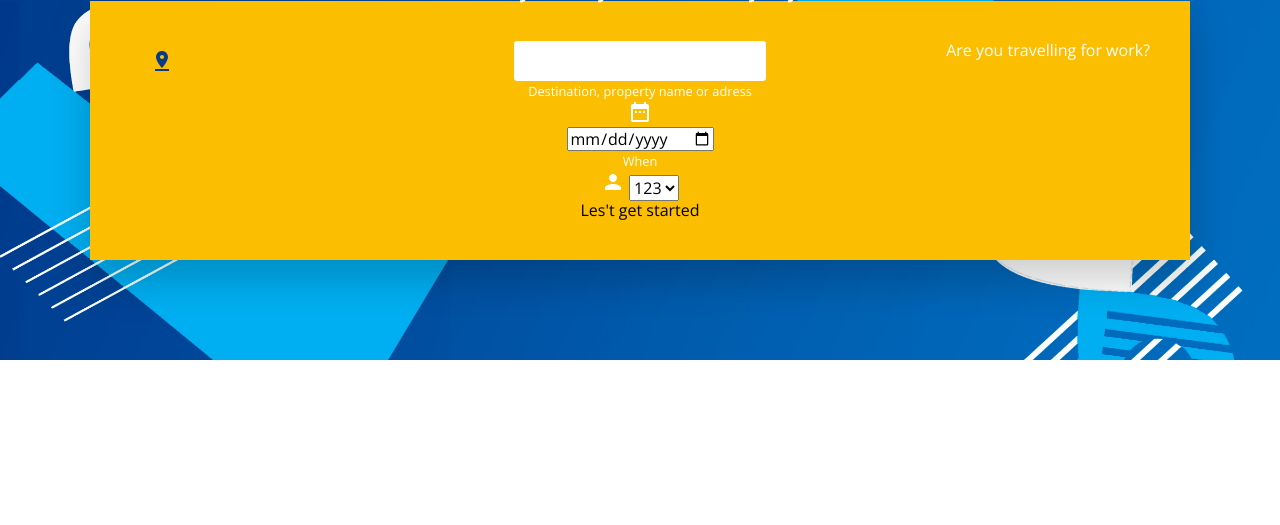
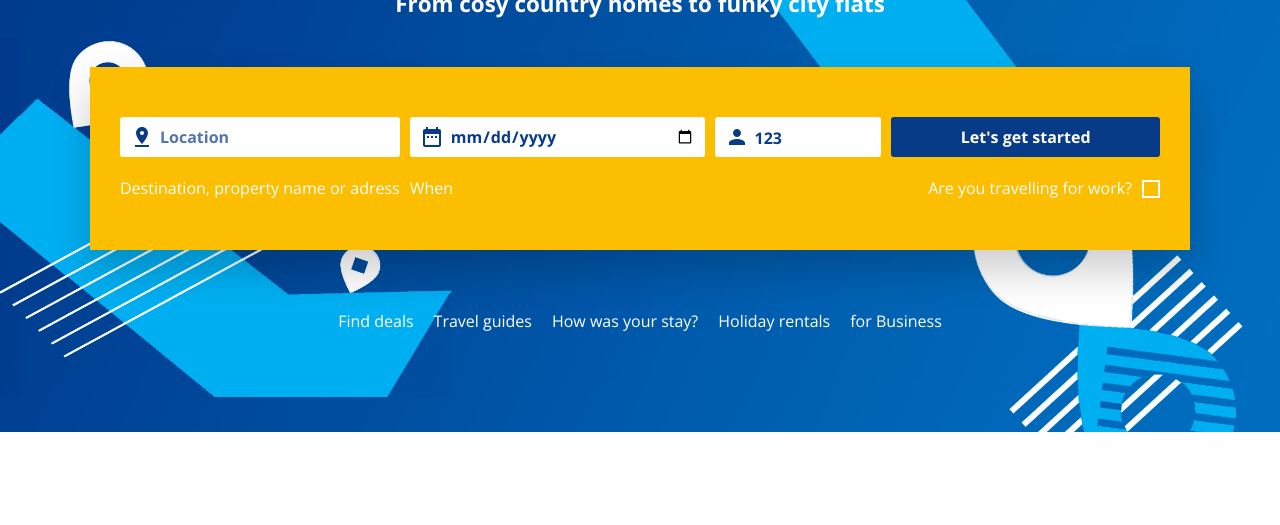
Before and after one commit to Omersenem/booking.com, a website built with Parcel: page index.html in a window 1280 px wide. Shown: the part 275-800 px from the top of the page. Built offline with nearby package versions, Linux system fonts and the light colour scheme.

Commit message:
showecase tamamlandı

```diff
--- a/index.html
+++ b/index.html
@@ -85,58 +85,68 @@
 <main class="Main">
     <section class="Showcase">
         <div class="container">
-            <h1>More deals than days in a year.</h1>
-            <h3>From cosy country homes to funky city flats</h3>
+            <h1 class="Showcase-title">More deals than days in a year.</h1>
+            <h3 class="Showcase-subtitle">From cosy country homes to funky city flats</h3>
             <div class="Search">
                 <form class="Search-form" action="">
-                    <div >
+                    <div class="Search-form-item">
                         <div class="form-item">
                             <svg class="icon icon-pin_drop form-item-icon">
                                 <use xlink:href="#icon-pin_drop"></use>
                             </svg>
-                            <input class="text" type="text">
+                            <input class="text" type="text" placeholder="Location">
                         </div>
-
-                        <small>Destination, property name or adress </small>
-
+                        <p class="form-description">Destination, property name or adress </p>
                     </div>
-                    <div>
+                    <div class="Search-form-item">
+                        <div class="form-item">
                             <svg class="icon icon-date_range form-item-icon">
                                 <use xlink:href="#icon-date_range"></use>
                             </svg>
-                        <div><input  type="date"></div>
-                        <small>When</small>
-
-                    </div>
-                    <div>
+                            <input class="text" type="date"/></div>
+                        <p class="form-description">When</p></div>
+                    <div class="Search-form-item">
+                        <div class="form-item">
                             <svg class="icon icon-person form-item-icon">
                                 <use xlink:href="#icon-person"></use>
                             </svg>
-                        <select>
+
+                            <div class="select">
+
+                                <select class="select-123">
                                     <option value="">123</option>
-
-                        </select>
+                                </select></div>
                         </div>
-                    <div>
-                        <button type="button">
-                            Les't get started
-                        </button>
                     </div>
-                    <div class="asd">
-                        Are you travelling for work?
+                    <div class="Search-form-item">
+                        <div class="for-work">
+                            <label class="form-checkbox">Are you travelling for work?
+                                <div class="checkbox">
+                                    <input type="checkbox"/>
+                                    <svg class="icon icon-check">
+                                        <use xlink:href="#icon-check"></use>
+                                    </svg>
                                 </div>
-
+                            </label>
+                        </div>
+                        <button class="button button-navy button-full" type="button">Let&apos;s get started</button>
+                    </div>
                 </form>
 
             </div>
+            <div class="Showcase-shortlink">
+                <a href="">Find deals</a>
+                <a href="">Travel guides</a>
+                <a href="">How was your stay?</a>
+                <a href="">Holiday rentals</a>
+                <a href="">for Business</a>
+
             </div>
 
-
+        </div>
     </section>
 </main>
 <script src="js/jquery-3.6.1.min.js"></script>
 <script src="js/main.js"></script>
-
-
 </body>
 </html>
--- a/scss/config/variable.scss
+++ b/scss/config/variable.scss
@@ -11,3 +11,4 @@ $color-soft-blue:#f1f6ff;
 $color-yellow: #FBBE00;
 //
 $font-family: 'Open Sans', 'Roboto',Arial,sans-serif;
+//
--- a/scss/global/header.scss
+++ b/scss/global/header.scss
@@ -1,7 +1,7 @@
 @import "../config/variable";
-
+$Header-height: 68px;
 .Header {
-  height: 68px;
+  height: $Header-height;
 
   .container {
     position: relative;
@@ -25,13 +25,12 @@
   &-menu {
     pointer-events: none;
     opacity: 0;
-    // transform: translateX(100%);
     transition: .2s;
     display: flex;
     position: fixed;
     left: 0;
     right: 0;
-    top: 100%;
+    top: $Header-height;
     padding-bottom: 20px;
     padding-left: $gutter;
     padding-right: $gutter;
--- a/scss/helper/global.scss
+++ b/scss/helper/global.scss
@@ -1,8 +1,14 @@
 @import "../config/variable";
 
 body {
-  overflow: hidden;
+  //overflow: hidden;
   font-family: $font-family;
+  line-height: 1.4;
+
+
+}
+h1,h2,h3,h4,h5,h6 {
+  line-height: 1.2;
 }
 
 .container {
@@ -21,17 +27,25 @@ button {
   background-color: transparent;
 }
 
+.select, .button, .text {
+  font-family: inherit;
+  border-radius: $border-radius;
+  border: 0;
+  font-weight: bold;
+
+  background-color: #fff;
+}
+
 .button {
   display: inline-flex;
   align-items: center;
+  justify-content: center;
   padding-left: 20px;
+  text-align: center;
   padding-right: 20px;
   height: $finger-size;
-  color: #fff;
-  font-family: inherit;
-  font-weight: bold;
-  background-color: transparent;
-  border-radius: $border-radius;
+  color: white;
+  background-color: $color-blue;
 
   &-icon {
     justify-content: center;
@@ -39,32 +53,61 @@ button {
     padding-right: 0;
     padding-left: 0;
     width: $finger-size;
+    background-color: transparent;
+
+
   }
 
-  &-blue {
-    color: white;
-    background-color: $color-blue;
+  &-full {
+    width: 100%;
+
   }
+
+  &-navy {
+    background-color: $color-navy;
+
+  }
+}
+
+.text {
+  min-height: $finger-size;
+  border-radius: $border-radius;
+  color: $color-navy;
+  padding-left: 10px;
+  padding-right: 10px;
+  width: 100%;
+  &::placeholder {
+    color:rgba($color-navy, .7);
+  }
+}
+
+.select {
+
+  display: inline-block;
+  width: 100%;
+  height: $finger-size;
+  color: $color-navy;
+  border: 0;
+}
+.select-123 {
+  position: relative;
+  top: 10px;
+  -webkit-appearance: none;
+  border:0;
+  font-weight: bold;
+  background-color:#fff;
+  color: $color-navy;
 
 }
 
-.text {
-  font-family: inherit;
-  border: 0;
-  height: $finger-size;
-  border-radius: $border-radius;
-  color: $color-navy;
-  font-weight: bold;
-  padding-left: 10px;
-  padding-right: 10px;
-
-}
 
 .form-item {
+  display: flex;
   position: relative;
+
   .icon {
     position: absolute;
-    left: 20px;
+    left: 10px;
     top: 50%;
     transform: translateY(-50%);
     color: $color-navy;
@@ -74,6 +117,9 @@ button {
     padding-left: 40px;
   }
 
+  .select {
+    padding-left: 40px;
+  }
 }
 
 .icon {
@@ -84,3 +130,60 @@ button {
   stroke: currentColor;
   fill: currentColor;
 }
+
+.form-description {
+  margin-top: 5px;
+  font-size: $font-size-small;
+//TODO: Buraya @include mq('tablet') { fontsize:18px } niye veremiyoruz.
+  @include mq('tablet') {
+    margin-top: 20px;
+    font-size: $font-size;
+  }
+
+
+}
+
+.form-checkbox {
+  display: flex;
+  align-items: center;
+  position: relative;
+  bottom: 10px;
+}
+
+.checkbox {
+  position: relative;
+  display: flex;
+
+  input {
+    position: absolute;
+    opacity: 0;
+    pointer-events: none;
+  }
+
+  &:before {
+    content: '';
+    display: inline-block;
+    font-size: 18px;
+    width: 1em;
+    height: 1em;
+    border: 2px solid white;
+
+  }
+
+  .icon {
+    display: none;
+    position: absolute;
+    left: 50%;
+    top: 50%;
+    transform: translate(-50%, -50%);
+    margin-left: 3px;
+    margin-top: -2px;
+    width: 20px;
+    height: 20px;
+  }
+
+  input:checked + .icon {
+    display: block;
+  }
+
+}
--- a/scss/main.scss
+++ b/scss/main.scss
@@ -1,8 +1,9 @@
 @import "helper/normalize";
+@import "config/mixin";
 //
 @import 'helper/global';
 @import "config/variable";
-@import "config/mixin";
+
 @import "helper/formalize";
 //
 @import "global/header";
--- a/scss/pages/index.scss
+++ b/scss/pages/index.scss
@@ -1,26 +1,105 @@
 .Showcase {
+  color: white;
+  padding-bottom: 30px;
+  padding-top: 30px;
+  background: $color-navy url("../img/showcase_back.jpg") no-repeat center center / cover;
   text-align: center;
-  color: white;
+  @include mq('tablet') {
+    padding-top: 80px;
+    padding-bottom: 100px;
 
-  padding-bottom: 100px;
-  padding-top: 100px;
-  background: $color-navy url("../img/showcase_back.jpg") no-repeat center center / cover;
+  }
+
+  &-title {
+    @include mq('tablet') {
+      font-size: 3em;
+    }
+
+
+  }
+
+  &-subtitle {
+    margin-top: 10px;
+    @include mq('tablet') {
+      font-size: 1.4em;
+    }
+
+  }
+
+  &-shortlink {
+    margin-top: 60px;
+    display: flex;
+    align-items: center;
+    justify-content: center;
+
+    a {
+      color: inherit;
+      margin-left: 10px;
+      margin-right: 10px;
+      &:hover {
+        text-decoration: underline;
+      }
+    }
+
+  }
+
 
 }
+
 .Search {
+  text-align: left;
+  margin-top: 30px;
   background-color: $color-yellow;
-  padding: 40px;
-  box-shadow: 0 20px 40px rgba(black, .2) ;
+  padding: $gutter;
+  box-shadow: 0 20px 40px rgba(black, .2);
+  @include mq('tablet') {
+    padding: 50px 30px;
+    margin-top: 50px;
+
+  }
+
   &-form {
     position: relative;
     display: flex;
     flex-direction: column;
+    align-items: flex-start;
+    @include mq('tablet') {
+      flex-direction: row;
+    }
+
+    &-item {
+      width: 100%;
+      @include mq('tablet') {
+        width: auto;
+      }
+
+      & + & {
+        margin-top: 20px;
+        @include mq('tablet') {
+          flex-grow: 1;
+          margin-top: 0;
+          margin-left: 10px;
+        }
+      }
+    }
 
   }
 
-  .asd {
-    position: absolute;
-    right: 0;
+  .for-work {
+    font-size: $font-size;
+    margin-top: 10px;
+    display: flex;
+    justify-content: center;
+    @include mq('tablet') {
+      position: absolute;
+      top: calc(#{$finger-size} + 20px);
+      right: 0;
+    }
 
+    .checkbox {
+      margin-left: 10px;
+    }
   }
+
+
 }
```
Also changed, not shown: dist/index.html, 2 other files. Lines whose indentation alone changed are shown as unchanged.
